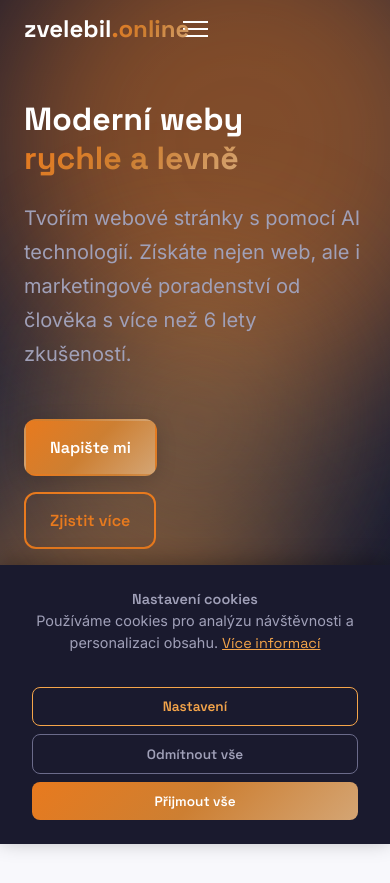
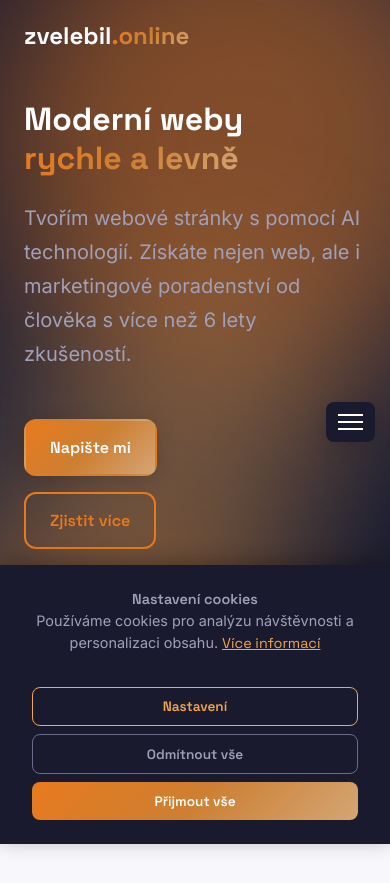
Before and after one commit to Alairik/Zvelebil-web, a PHP site: page /index.html in a window 390 px wide. Shown: the top 883 px of the page. Run offline with PHP 8.4, Linux system fonts and the light colour scheme.

Commit message:
Burger menu na pravé straně vertikálně vycentrované
- Fixed pozice na pravém okraji obrazovky
- Vertikálně na středu (top: 50%, transform: translateY(-50%))
- Tmavé pozadí s border-radius a stínem

https://claude.ai/code/session_015Thog49q8ucAG66RFt2anQ

```diff
--- a/css/style.css
+++ b/css/style.css
@@ -999,17 +999,17 @@ ul, ol {
 }
 
 @media (max-width: 768px) {
-    .nav-container {
-        justify-content: center;
-    }
-
-    .logo {
-        position: absolute;
-        left: var(--spacing-md);
-    }
-
     .nav-toggle {
         display: flex;
+        position: fixed;
+        right: 15px;
+        top: 50%;
+        transform: translateY(-50%);
+        z-index: 1001;
+        background: var(--color-dark);
+        padding: 12px;
+        border-radius: var(--radius-sm);
+        box-shadow: var(--shadow-md);
     }
 
     .nav-menu {
```
